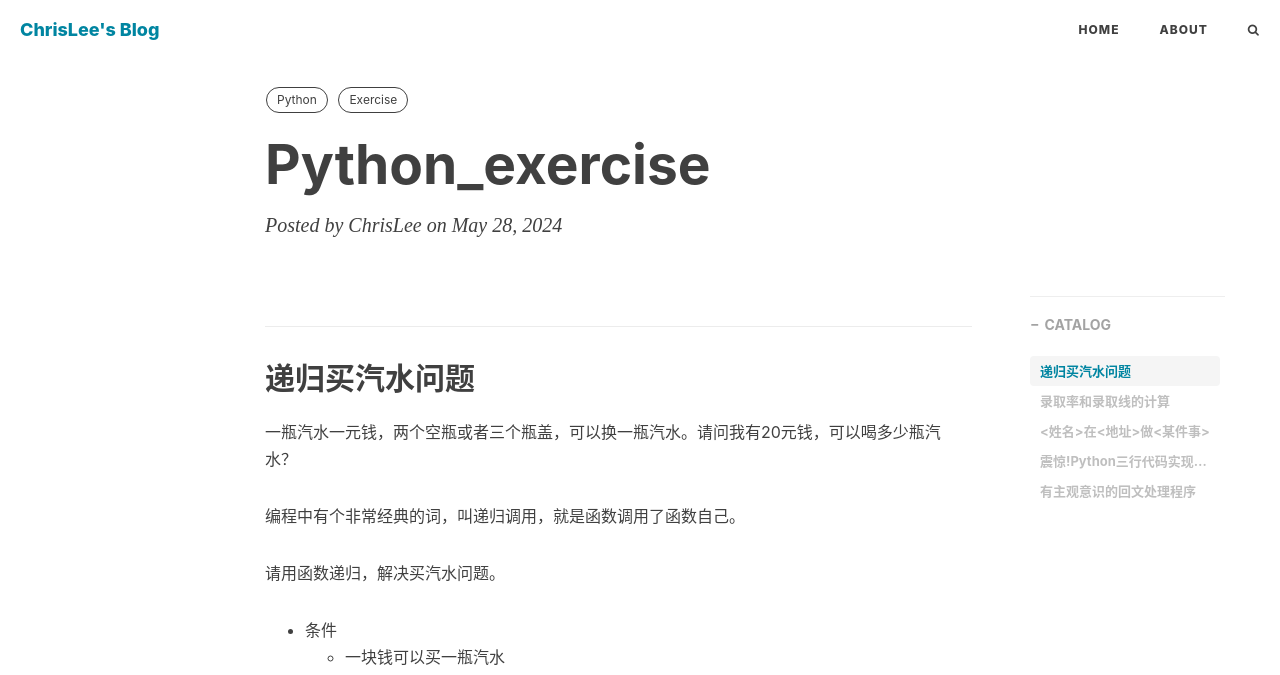
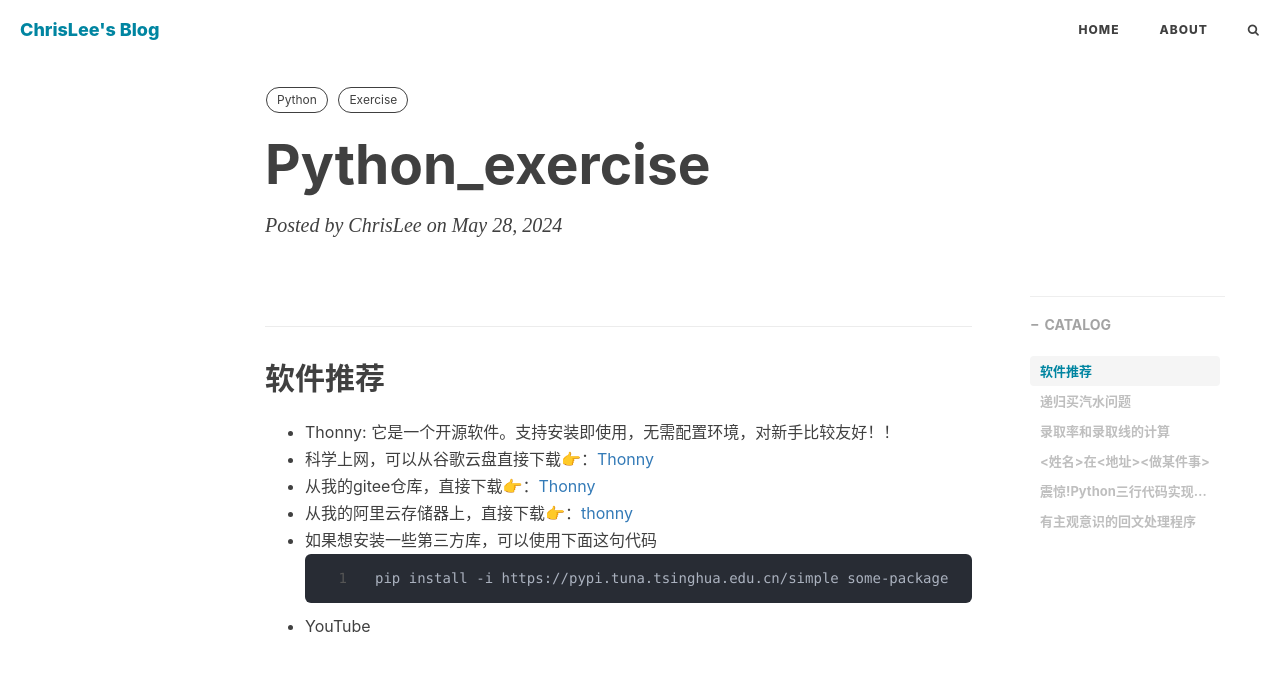
Before and after one commit to ChrisLee-Codes/github.io, a Jekyll site: the page built from _posts/2024-05-28-Python_exercise.markdown, in a window 1280 px wide and 1400 px high. Shown: the top 675 px of the window. Built offline with Jekyll 4.4.1, drawn with Linux system fonts in a browser that asks for light colours; nearby versions of some CDN libraries; comment, search, counter and statistics services are not loaded; some of the changed text lies outside the part shown.

Commit message:
Update 2024-05-28-Python_exercise.markdown

````diff
--- a/_posts/2024-05-28-Python_exercise.markdown
+++ b/_posts/2024-05-28-Python_exercise.markdown
@@ -9,6 +9,24 @@ tags:
     - Python
     - Exercise
 ---
+
+## 软件推荐
+* Thonny: 它是一个开源软件。支持安装即使用，无需配置环境，对新手比较友好！！
+* 科学上网，可以从谷歌云盘直接下载👉：[Thonny](https://drive.google.com/file/d/1pWzRVHToag1QWmYOehuCg0LWsgM8qbyB/view?usp=sharing)
+* 从我的gitee仓库，直接下载👉：[Thonny](https://gitee.com/ChrisLee-Codes/python_exercises/raw/master/thonny.zip)
+* 从我的阿里云存储器上，直接下载👉：[thonny](https://syc-public.oss-cn-shanghai.aliyuncs.com/user/ChrisLee/src/thonny_1716974666566.zip)
+* 如果想安装一些第三方库，可以使用下面这句代码
+```python
+pip install -i https://pypi.tuna.tsinghua.edu.cn/simple some-package
+```
+
+
+* YouTube
+<iframe width="560" height="315" src="https://www.youtube.com/embed/ixasCRbVAAo?si=5zl5AMaIex7OsjvF" title="Python应用程序打包" frameborder="0" allow="accelerometer; autoplay; clipboard-write; encrypted-media; gyroscope; picture-in-picture; web-share" referrerpolicy="strict-origin-when-cross-origin" allowfullscreen></iframe>
+* 优酷
+<iframe width="651" height="366" src="https://player.youku.com/embed/XNjM5OTA4NjA1Mg==" title="Python_exerses" frameborder="0" allow="accelerometer; autoplay; clipboard-write; encrypted-media; gyroscope; picture-in-picture; web-share" referrerpolicy="strict-origin-when-cross-origin" allowfullscreen></iframe>
+* 哔哩哔哩
+<iframe width="651" height="366" src="https://player.youku.com/embed/XNjM5OTA4NjA1Mg==" title="Python_exerses" frameborder="0" allow="accelerometer; autoplay; clipboard-write; encrypted-media; gyroscope; picture-in-picture; web-share" referrerpolicy="strict-origin-when-cross-origin" allowfullscreen></iframe>
 
 ## 递归买汽水问题
 一瓶汽水一元钱，两个空瓶或者三个瓶盖，可以换一瓶汽水。请问我有20元钱，可以喝多少瓶汽水？
@@ -29,10 +47,6 @@ tags:
 * 拓展：
     * 使用其他方式解决汽水闸题
 
-* <iframe width="651" height="366" src="//player.bilibili.com/player.html?isOutside=true&aid=112491076587264&bvid=BV19JuyerELH&cid=500001556444993&p=1" title="Python_exerses" frameborder="0" allow="accelerometer; autoplay; clipboard-write; encrypted-media; gyroscope; picture-in-picture; web-share" referrerpolicy="strict-origin-when-cross-origin" allowfullscreen></iframe>
-
-* <iframe width="651" height="366" src="https://player.youku.com/embed/XNjM5OTA4NjA1Mg==" title="Python_exerses" frameborder="0" allow="accelerometer; autoplay; clipboard-write; encrypted-media; gyroscope; picture-in-picture; web-share" referrerpolicy="strict-origin-when-cross-origin" allowfullscreen></iframe>
-
 ## 录取率和录取线的计算
 人生不如意十有八九，特别是在考试的分数线上。
 本节课的课题，就是来通过录取率计算录取线，或者根据录取线，计算录取率。
````
Also changed, not shown: other parts of _posts/2024-05-28-Python_exercise.markdown (+9 -1 lines).
